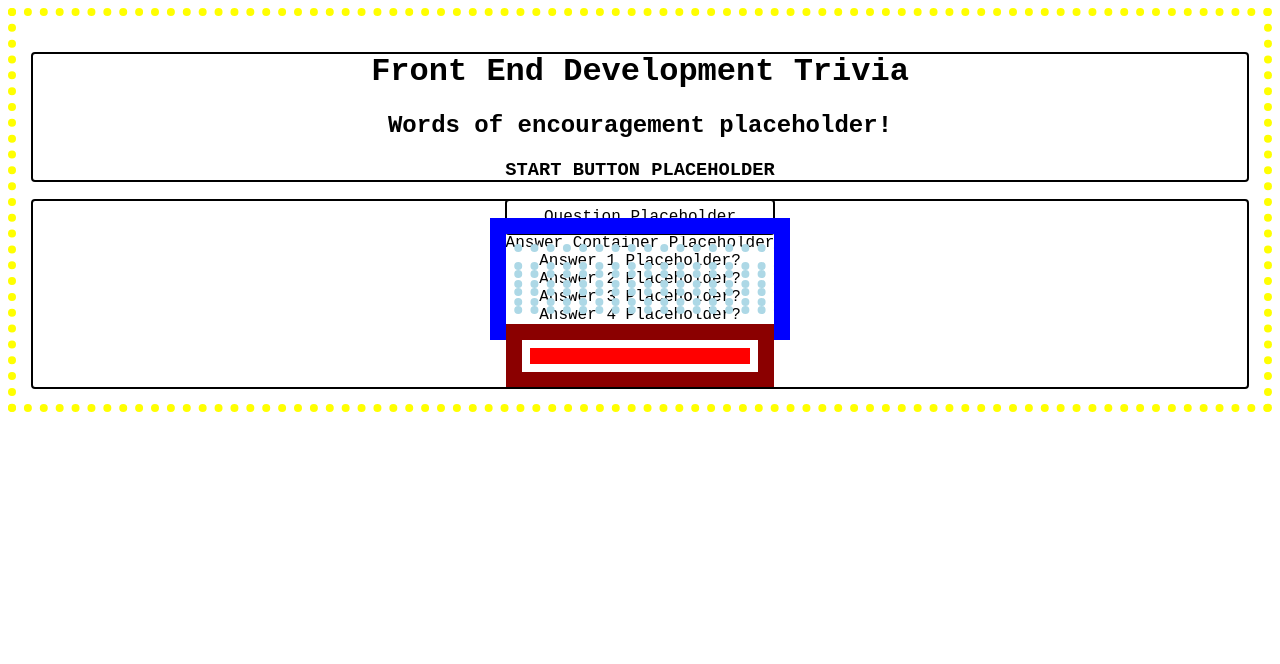
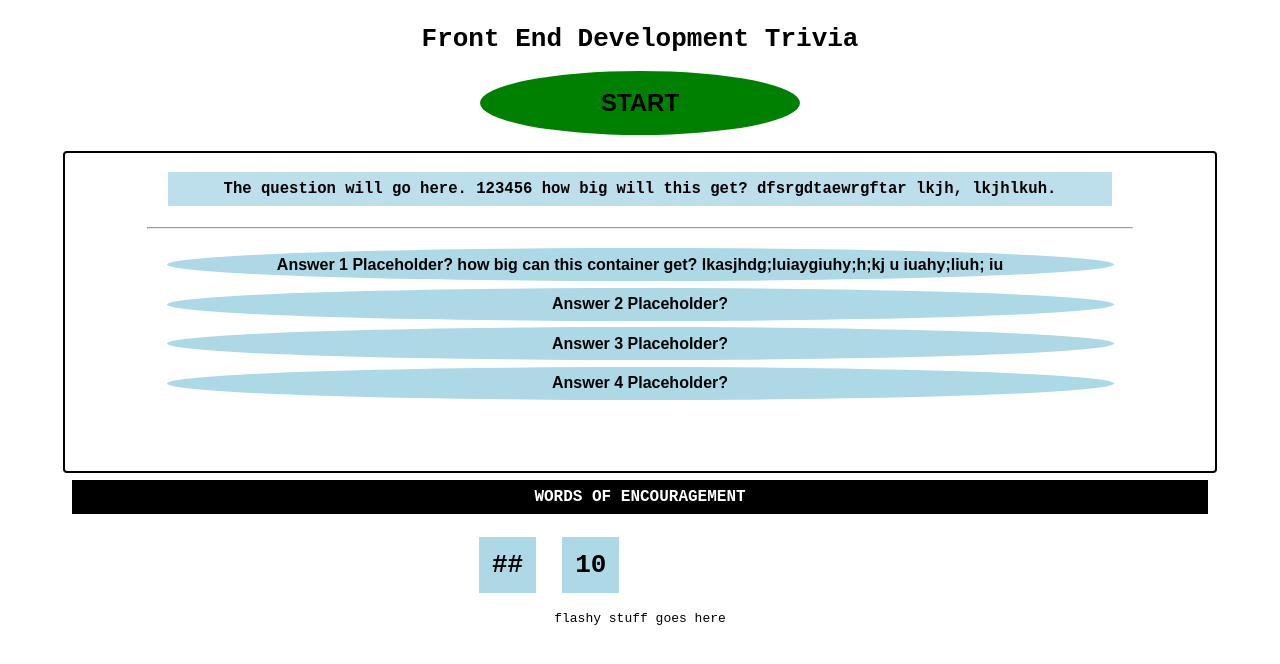
Before and after one commit to cre8ivesolutions/Quiz-Milestone-Project-1, a plain HTML site: page index.html in a window 1280 px wide. Drawn offline with Linux system fonts and the light colour scheme.

Commit message:
third commit

```diff
--- a/admin.js
+++ b/admin.js
@@ -9,6 +9,7 @@
 // add a hover listener for the
 // add the click listener for the answer choice
 //add the logic for increasing/decreasing the counter when the answer is chosen
+// "onload" in the html body
 // make the counter increase when a correct answer is given
 // add a timer to the game
 // display the time it took to finish on the last screen
--- a/index.html
+++ b/index.html
@@ -8,36 +8,42 @@
     <link rel="stylesheet" href="./styles.css">
 </head>
 <body>
+    <div2 id="wrapper">
+        <div3 id="backgroundImage">
             <!-- name the game -->
             <header>
                 <h1>Front End Development Trivia</h1>
-        <h2>Words of encouragement placeholder!</h2>
-        <h3>START BUTTON PLACEHOLDER</h3>
             </header>
+            <button id="startButton"> START </button>
             <!-- create a div for the quiz -->
             <main>
-        <div1 ID ="quizContianer">
+                <div1 ID ="quizContainer" class="container">
                     <!-- create a div for the question -->
                     <div id=questionContainer>
-                <div id=question>Question Placeholder</div>
+                        <div id=question>The question will go here. 123456 how big will this get? dfsrgdtaewrgftar lkjh, lkjhlkuh.</div>
                     </div>
+                    <hr>
                     <!-- create a flexbox div for the answers -->
-            <div id="answerContainer">Answer Container Placeholder
-
-                <div id="answer1">Answer 1 Placeholder?</div>
-                <div id="answer2">Answer 2 Placeholder?</div>
-                <div id="answer3">Answer 3 Placeholder?</div>
-                <div id="answer4">Answer 4 Placeholder?</div>
-            </div>
-            <!-- create a space for the running score and win/los -->
-            <div id="scoreContainer">
-                <div id="score"></div>
-                <div id="totalQuestions"></div>
+                    <div id="answerContainer" class="container">
+                        <div id="answer1" class="answer"><button>Answer 1 Placeholder? how big can this container get? lkasjhdg;luiaygiuhy;h;kj u iuahy;liuh; iu</button></div>
+                        <div id="answer2"class="answer"><button>Answer 2 Placeholder?</button></div>
+                        <div id="answer3" class="answer"><button>Answer 3 Placeholder?</button></div>
+                        <div id="answer4" class="answer"><button>Answer 4 Placeholder?</button></div>
                     </div>
                 </div1>
             </main>
-    </div>
+            <div id="encouragement">Words of encouragement</div>
+            <!-- create a space for the running score and win/los -->
+            <aside id="scoreContainer" class="container">
+                <!-- <div> -->
+                    <div id="score">##</div>
+                    <div id="totalQuestions">10</div>
+                    <!-- </div> -->
+                </aside>
+                <footer>flashy stuff goes here</footer>
+                <!-- </div> -->
                 <script src='./admin.js'></script>
-
+        </div3>
+    </div2>
 </body>
 </html>
--- a/styles.css
+++ b/styles.css
@@ -1,61 +1,108 @@
 body {
     font-family:'Courier New', Courier, monospace;
-    display: flexbox;
-    align-items: center;
-    margin: 1em;
-    padding: 1em;
-    outline: .5em dotted yellow;
-    margin: 1em;
-    padding: 1em;
+    display: flex;
+    justify-content: center;
+    margin: .25em;
+    padding: .25em;
+    text-align: center;
+    font-size: small;
+    /* outline: .5em dotted yellow; */
+}
+/* #backgroundImage{
+    /* background-image: url(https://images.unsplash.com/photo-1461749280684-dccba630e2f6?ixlib=rb-1.2.1&ixid=MnwxMjA3fDB8MHxwaG90by1wYWdlfHx8fGVufDB8fHx8&auto=format&fit=crop&w=869&q=80);
+    opacity: 50%;
+    position: absolute;
+    /* z-index: .5; */ */ */
 
+#wrapper {
+    max-height: 98vh;
 }
 header{
-    outline:auto;
-    text-align: center;
+    text-size-adjust: 25%;
 }
+
 main{
     outline: auto;
     align-items: center;
-    text-align: center;
     display: flex;
     flex-direction: column;
-    justify-content: space-between;
-
+    margin-top: 1.25em;
 }
 #quizContainer{
-    min-height: 200vh;
-    outline: 1em solid orange;
+    min-height: 40vh;
+    width: 80w;
+    /* outline:.5em dotted orange; */
+}
+#questionContainer, #answerContainer, #scoreContainer {
+    width: 75vw;
+}
+div {
+    padding: .5em;
+    margin: .5em;
 }
 #question{
     font-size: 1em;
-    padding: .5em;
-    outline: auto;
+    font-weight: bold;
+    font-size: larger;
+    background-color: rgba(173, 216, 230, 0.801);
+    /* outline: .5em solid purple; */
+}
+#startButton {
+    background-color: green;
+    border-radius: 95%;
+    outline: none;
+    border: none;
+    font-size: x-large;
+    font-weight: bold;
+    min-width: 25vw;
+    min-height: 8vh;
+}
+.answer{
+    background-color: lightblue;
+    flex-direction: row;
+    border-radius: 90%;
+    /* outline: .5em solid darkred; */
+}
+.answer button {
+    color: black;
+    font-weight: bold;
+    font-size: medium;
+    outline: none;
+    border: none;
+    background-color: transparent;
+}
+/* .answer :hover {
+    background-color: rgb(122, 122, 255);
+} this isnt working */
+#encouragement {
+    text-align: center;
+    font-weight: bold;
+    font-size: medium;
+    font-stretch: expanded;
+    text-transform: uppercase;
+    color: white;
+    background-color: black;
+}
+aside {
+    display: flex;
+    justify-content: center;
 
-
-
+    width: 45vw;
+    font-size:2em;
+    margin: .1em;
+    padding: .1em;
 }
-#answerContainer{
-    outline: 1em solid blue;
+#score, #totalQuestions{
+    /* outline: .25em solid red; */
+    max-width: 20vw;
+    background-color: rgb(173, 216, 230);
+    font-weight: bold;
+    flex-direction: column;
 }
-#answer1, #answer2, #answer3, #answer4{
-    outline: .5em dotted lightblue;
-
-
-
+footer {
+    text-align: center;
+    width: 90vw;
 }
-#scoreContainer {
-    margin: 1em;
-    padding: 1em;
-    outline: 1em solid darkred;
-
-}
-#score {
-    outline: .5em solid red;
-}
-#totalQuestions{
-    outline: .5em dotted red;
-
-}
-.dim{
-    opacity: 0.1555;
-  }
+/* .dim{
+    opacity: 1.25;
+  } */
```
Lines whose indentation alone changed are shown as unchanged.
